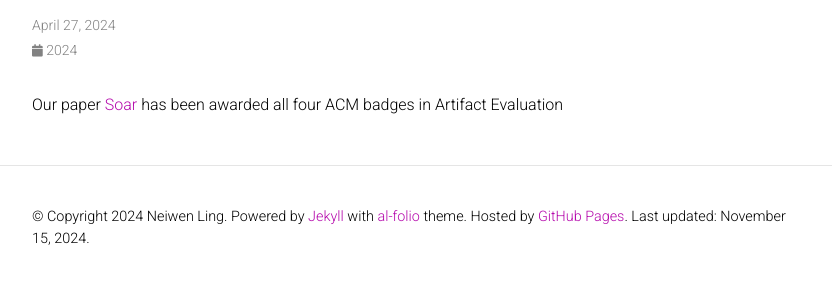
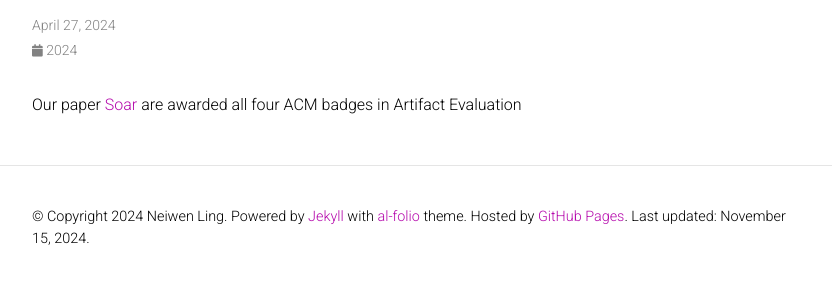
Before and after one commit to Neawhen/neiwen.github.io, a Jekyll site: the page built from _news/announcement_13.md, in a window 1280 px wide. Shown: the part 145-429 px from the top of the page, without its empty margins (223-1055 px from the left). Built offline with Jekyll 4.4.1, drawn with Linux system fonts in a browser that asks for light colours; comment, search, counter and statistics services are not loaded; a style sheet for code colours, icons or effects is not loaded.

Commit message:
update news

```diff
--- a/_news/announcement_13.md
+++ b/_news/announcement_13.md
@@ -4,4 +4,4 @@ date: 2024-04-27 07:59:00-0400
 inline: true
 ---
 
-Our paper <a href="https://dl.acm.org/doi/10.1145/3636534.3649352" target="_blank" rel="noopener noreferrer"> Soar</a>  has been awarded all four ACM badges in Artifact Evaluation
+Our paper <a href="https://dl.acm.org/doi/10.1145/3636534.3649352" target="_blank" rel="noopener noreferrer"> Soar</a> are awarded all four ACM badges in Artifact Evaluation
```
Also changed, not shown: _news/announcement_15.md (+1 -1 lines), _news/announcement_16.md (+1 -1 lines), _news/announcement_17.md (+1 -1 lines), _pages/about.md (+1 -1 lines).
